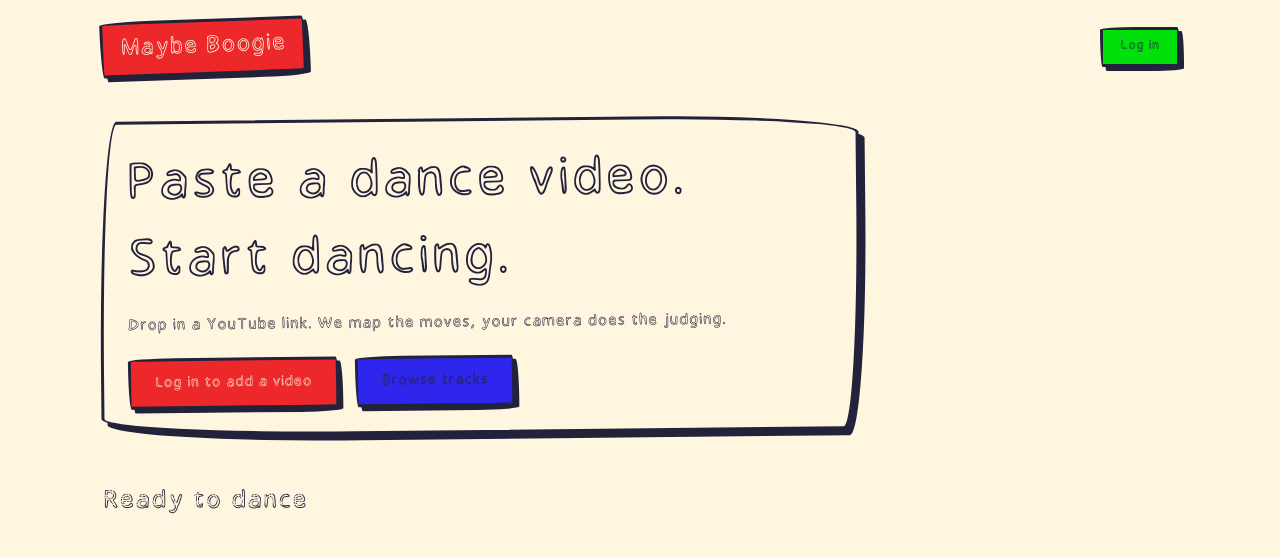
After one commit to Charlotte-R-01134/MaybeBoogie, a Django app: page /play/ in a window 1280 px wide. The commit adds this page. Shown: the top 557 px of the page. Run offline with Django 5.2, Linux system fonts and the light colour scheme.

```diff
--- a/game/models.py
+++ b/game/models.py
@@ -11,7 +11,7 @@ class TrackStatus(models.TextChoices):
 
 # Create your models here.
 class Track(models.Model):
-    youtube_id = models.CharField(max_length=20)
+    youtube_id = models.CharField(max_length=11, unique=True)
     title = models.CharField(max_length=200)
     status = models.CharField(
         max_length=20,
@@ -22,6 +22,7 @@ class Track(models.Model):
     error = models.TextField(blank=True, null=True) # error message if status is FAILED
     bpm = models.IntegerField(blank=True, null=True) # beats per minute
     offset = models.FloatField(blank=True, null=True) # offset in seconds
+    video_file = models.FileField(upload_to="videos/", blank=True, null=True) # path to video file
     keypoints_file = models.FileField(upload_to="keypoints/", blank=True, null=True) # path to keypoints file
     submitted_by = models.ForeignKey("auth.User", on_delete=models.CASCADE) # user who submitted the track, null if user is deleted
     created_at = models.DateTimeField(auto_now_add=True)
--- a/maybeboogie/urls.py
+++ b/maybeboogie/urls.py
@@ -21,8 +21,9 @@ import django.contrib.auth.views as auth_views
 
 urlpatterns = [
     path("admin/", admin.site.urls),
-    path("login/", auth_views.LoginView.as_view(template_name="login.html", redirect_authenticated_user=True, next_page="/"), name="login"),
+    path("login/", auth_views.LoginView.as_view(template_name="login.html", redirect_authenticated_user=True, next_page="account"), name="login"),
     path("logout/", auth_views.LogoutView.as_view(next_page="/"), name="logout"),
     path("", auth_views.TemplateView.as_view(template_name="index.html"), name="index"),
     path("account/", auth_views.TemplateView.as_view(template_name="account.html"), name="account"),
+    path("play/", auth_views.TemplateView.as_view(template_name="play.html"), name="play"),
 ]
--- a/templates/account.html
+++ b/templates/account.html
@@ -1,5 +1,5 @@
 {% extends "base.html" %}
-{% block title %}{{ user.username }} - Maybe Bookie{% endblock %}
+{% block title %}{{ user.username }} - Maybe Boogie{% endblock %}
 {% block content %}
 <section class="hero card">
   <h1>Hey, {{ user.username }}.</h1>
--- a/templates/base.html
+++ b/templates/base.html
@@ -11,7 +11,11 @@
 </head>
 <body>
   <header class="nav wrap">
-    <a class="logo" href="/">Maybe Boogie</a>
+    {% if user.is_authenticated %}
+      <a class="logo" href="/play/">Maybe Boogie</a>
+    {% else %}
+      <a class="logo" href="/">Maybe Boogie</a>
+    {% endif %}
     <nav aria-label="Main">
       {% if user.is_authenticated %}
         <a href="/account/">{{ user.username }}</a>
--- /dev/null
+++ b/templates/play.html
@@ -0,0 +1,36 @@
+{% extends "base.html" %}
+{% block content %}
+<section class="hero card">
+  <h1>Paste a dance video. Start dancing.</h1>
+  <p>Drop in a YouTube link. We map the moves, your camera does the judging.</p>
+  {% if user.is_authenticated %}
+    <form class="paste" method="post" action="/submit/">
+      {% csrf_token %}
+      <input type="url" name="url" placeholder="https://www.youtube.com/watch?v=..." aria-label="YouTube link" required>
+      <button class="btn btn-pink" type="submit">Make it playable</button>
+    </form>
+    <p class="hint">Single-dancer videos work best.</p>
+  {% else %}
+    <div class="actions">
+      <a class="btn btn-pink" href="{% url 'login' %}?next=/">Log in to add a video</a>
+      <a class="btn btn-sky" href="#library">Browse tracks</a>
+    </div>
+  {% endif %}
+</section>
+
+<h2 class="section-title" id="library">Ready to dance</h2>
+<ul class="grid">
+  {% for t in tracks %}
+  <li class="card track">
+    <img src="https://img.youtube.com/vi/{{ t.youtube_id }}/hqdefault.jpg" alt="" loading="lazy">
+    <h3>{{ t.title }}</h3>
+    <div class="meta">
+      <span class="pill">Best: {{ t.best_score|default:"none yet" }}</span>
+      <a class="btn btn-small btn-pink" href="/play/{{ t.id }}/">Play</a>
+    </div>
+  </li>
+  {% empty %}
+  <li class="empty">No tracks yet. Paste a link above to make the first one.</li>
+  {% endfor %}
+</ul>
+{% endblock %}
```
Also changed, not shown: game/backend/utils.py (added, +66 -0 lines), db.sqlite3, game/backend/processing.py (added), 1 other file.
